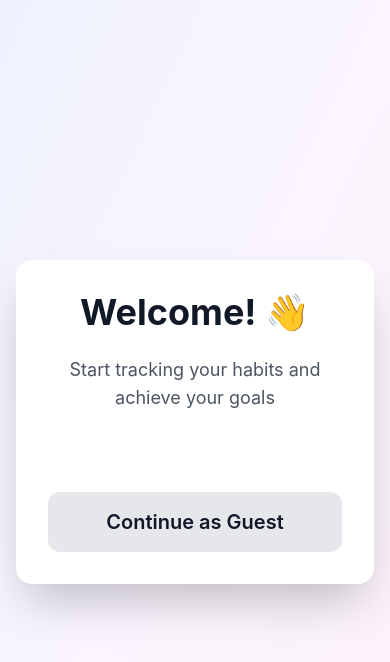
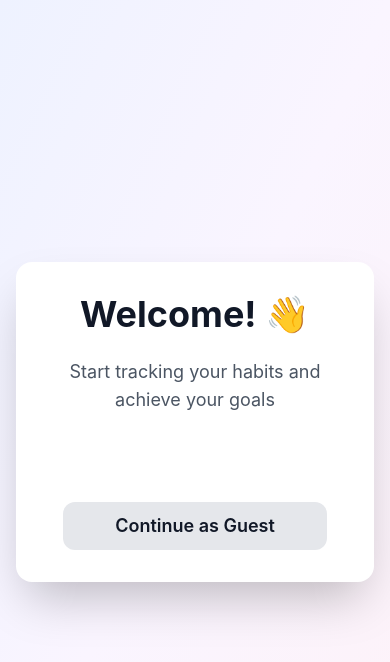
Before and after one commit to EXTREMEAR69/habittracker, a React (Create React App) app: page / in a window 390 px wide. Shown: the top 662 px of the page. Built offline with nearby package versions, Linux system fonts and the light colour scheme.

Commit message:
Add admin sync UI with state variables

```diff
--- a/package.json
+++ b/package.json
@@ -13,7 +13,8 @@
     "react-dom": "^19.2.4",
     "react-scripts": "^5.0.1",
     "recharts": "^3.7.0",
-    "web-vitals": "^2.1.4"
+    "web-vitals": "^2.1.4",
+    "@supabase/supabase-js": "^2.10.3"
   },
   "scripts": {
     "start": "react-scripts start",
--- a/src/App.css
+++ b/src/App.css
@@ -1,3 +1,90 @@
 @tailwind base;
 @tailwind components;
+
+/* Make Google OAuth button and Guest button match in size and centered */
+.auth-buttons {
+  width: 100%;
+  display: flex;
+  flex-direction: column;
+  align-items: center;
+  gap: 1rem;
+  margin: 0 auto;
+}
+
+.btn-auth {
+  width: 320px;
+  max-width: 92%;
+  box-sizing: border-box;
+  border-radius: .75rem;
+  height: 48px;
+  min-height: 48px;
+  display: flex;
+  align-items: center;
+  justify-content: center;
+  font-size: 18px;
+  padding: 0 1rem;
+}
+
+.g_id_signin,
+.g_id_signin_withtext {
+  width: 100% !important;
+  height: 48px !important;
+  min-height: 48px !important;
+  padding: 0 !important;
+  border-radius: .75rem !important;
+  font-size: 18px !important;
+  box-sizing: border-box !important;
+}
+
+.g_id_signin > div,
+.g_id_signin_withtext > div {
+  height: 100% !important;
+  display: flex !important;
+  align-items: center !important;
+  justify-content: center !important;
+  padding: 0 1rem !important;
+}
+
+.g_id_signin svg,
+.g_id_signin_withtext svg {
+  margin-right: 12px !important;
+  width: 24px !important;
+  height: 24px !important;
+}
+
+@media (max-width: 480px) {
+  .auth-buttons {
+    gap: 1rem;
+  }
+
+  .btn-auth {
+    width: 90% !important;
+    max-width: 90% !important;
+    height: 48px !important;
+    min-height: 48px !important;
+    padding: 0 1rem !important;
+    margin: 0 auto !important;
+    border: none !important;
+  }
+
+  button.btn-auth {
+    display: flex !important;
+    align-items: center !important;
+    justify-content: center !important;
+    padding: 0 1.5rem !important;
+    line-height: 1 !important;
+  }
+
+  .g_id_signin,
+  .g_id_signin_withtext {
+    width: 100% !important;
+    height: 48px !important;
+    min-height: 48px !important;
+    max-width: none !important;
+  }
+}
+
+
+
+
 @tailwind utilities;
--- a/src/App.js
+++ b/src/App.js
@@ -42,6 +42,8 @@ const HabitTracker = () => {
   const [onboardingStep, setOnboardingStep] = useState('welcome'); // welcome, signup, name-gender, theme, tour
   const [tempUserData, setTempUserData] = useState({ name: '', gender: '', authType: 'guest' });
   const [googleUser, setGoogleUser] = useState(null);
+  const [adminTargetUserId, setAdminTargetUserId] = useState('');
+  const [adminStatus, setAdminStatus] = useState('');
 
   const themes = {
     purple: { from: 'from-purple-500', to: 'to-purple-700', bg: 'bg-purple-600', hover: 'hover:bg-purple-700', light: 'bg-purple-100', text: 'text-purple-600' },
@@ -771,8 +773,8 @@ const HabitTracker = () => {
                   Start tracking your habits and achieve your goals
                 </p>
 
-                <div className="flex flex-col items-center gap-4 w-full">
-                  <div style={{ width: 320, maxWidth: '100%' }} className="mx-auto">
+                <div className="auth-buttons">
+                  <div className="btn-auth">
                     <GoogleLogin
                       onSuccess={handleGoogleSuccess}
                       onError={() => console.log('Login Failed')}
@@ -786,7 +788,7 @@ const HabitTracker = () => {
                       setTempUserData({ name: '', gender: '', authType: 'guest' });
                       setOnboardingStep('name-gender');
                     }}
-                    className={`w-full px-6 py-4 rounded-xl font-semibold text-xl transition-colors ${
+                    className={`btn-auth font-semibold transition-colors ${
                       darkMode
                         ? 'bg-gray-700 text-white hover:bg-gray-600'
                         : 'bg-gray-200 text-gray-900 hover:bg-gray-300'
```
